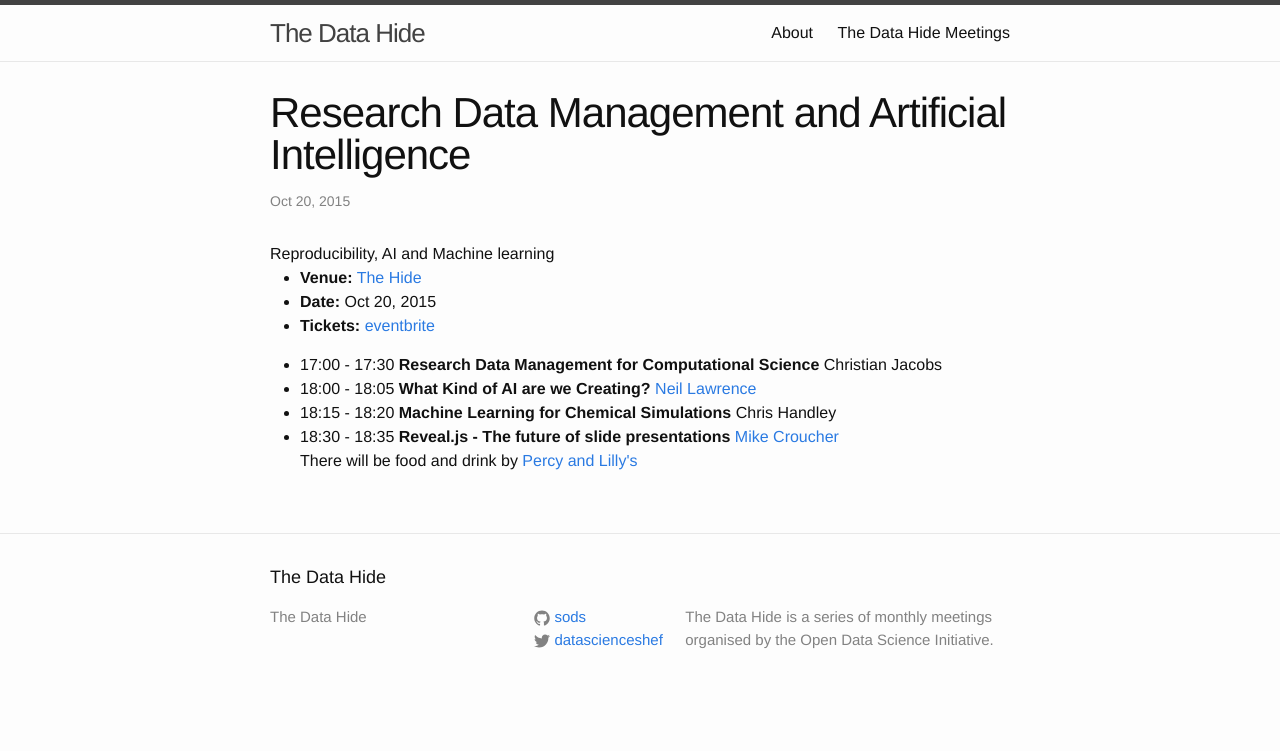
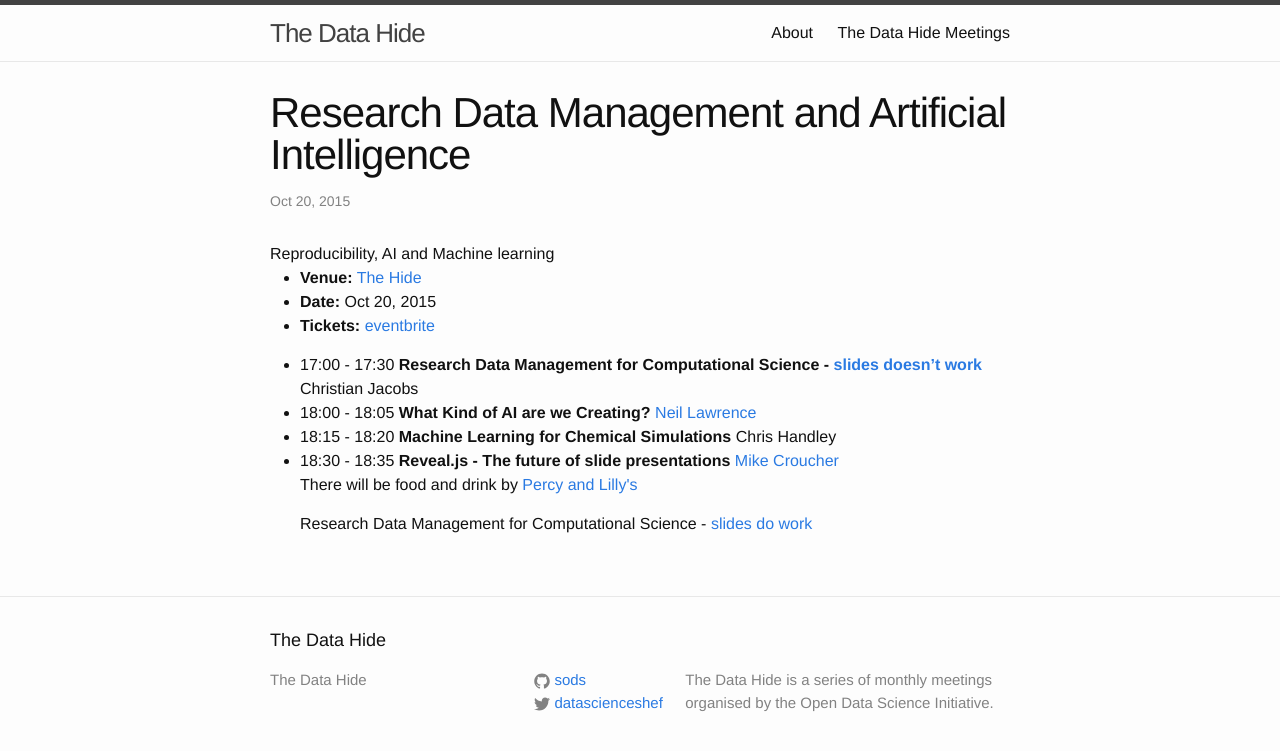
Before and after one commit to sods/datahide, a Jekyll site: the page built from _posts/2015-10-20-RDM-ai.md, in a window 1280 px wide. Shown: the top 751 px of the page. Built offline with Jekyll 4.4.1, drawn with Linux system fonts in a browser that asks for light colours.

Commit message:
Attempt at linking to slides

```diff
--- a/_posts/2015-10-20-RDM-ai.md
+++ b/_posts/2015-10-20-RDM-ai.md
@@ -8,7 +8,7 @@
 talks:
 - start: "17:00"
   end: "17:30"
-  title: "Research Data Management for Computational Science"
+  title: "Research Data Management for Computational Science - [slides doesn't work]({{ site.url }}/slides/october2015/jacobs.pdf)"
   speaker: "Christian Jacobs"
   type: invited
 - start: "18:00"
@@ -27,3 +27,5 @@
   speaker: "[Mike Croucher](http://walkingrandomly.com)"
   type: lightning
 ---
+
+Research Data Management for Computational Science - [slides do work]({{ site.url }}/slides/october2015/jacobs.pdf)
```
Also changed, not shown: _posts/2015-11-17-facebook-spelling-data-ethics.md (+1 -1 lines), 1 other file.
